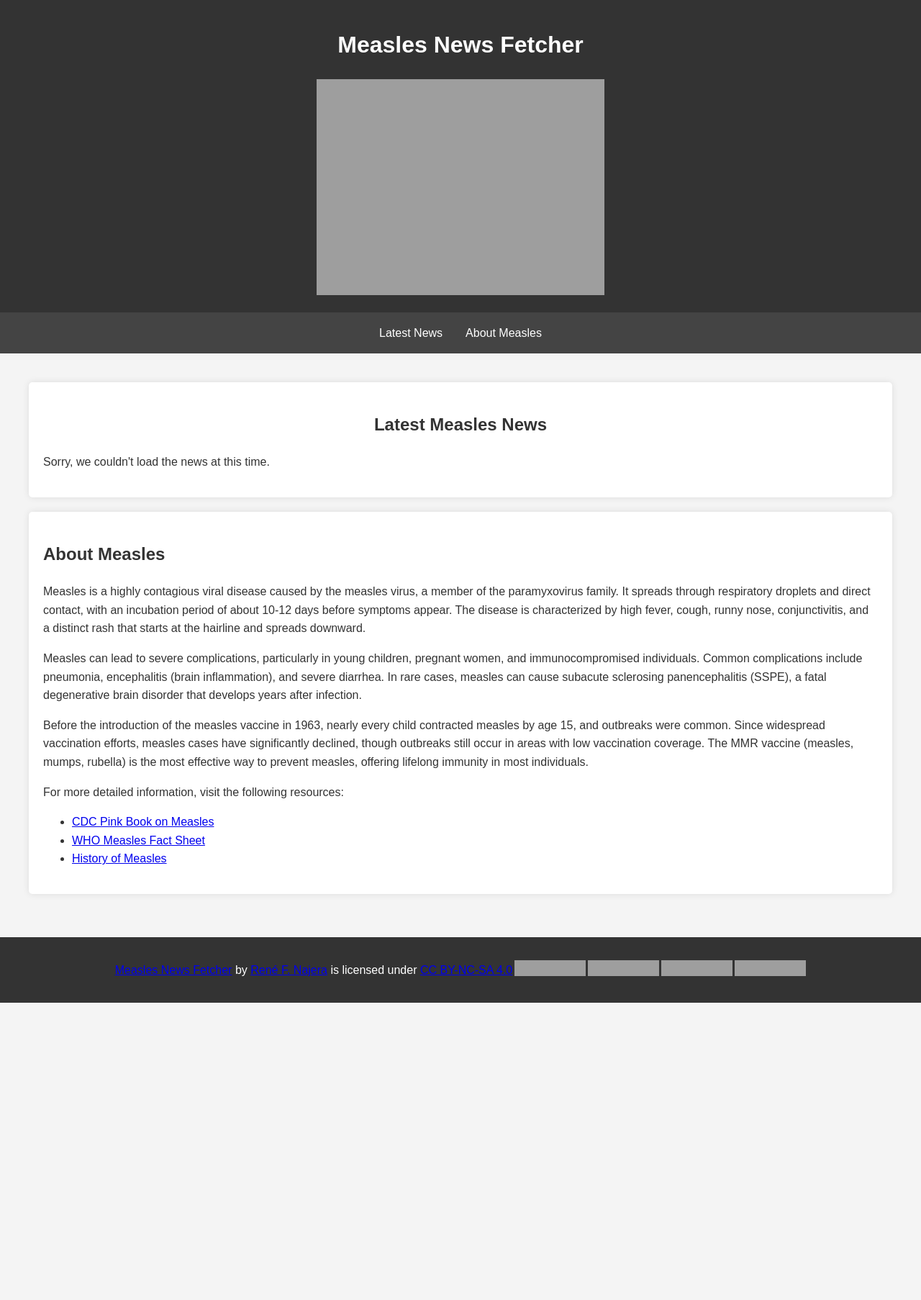
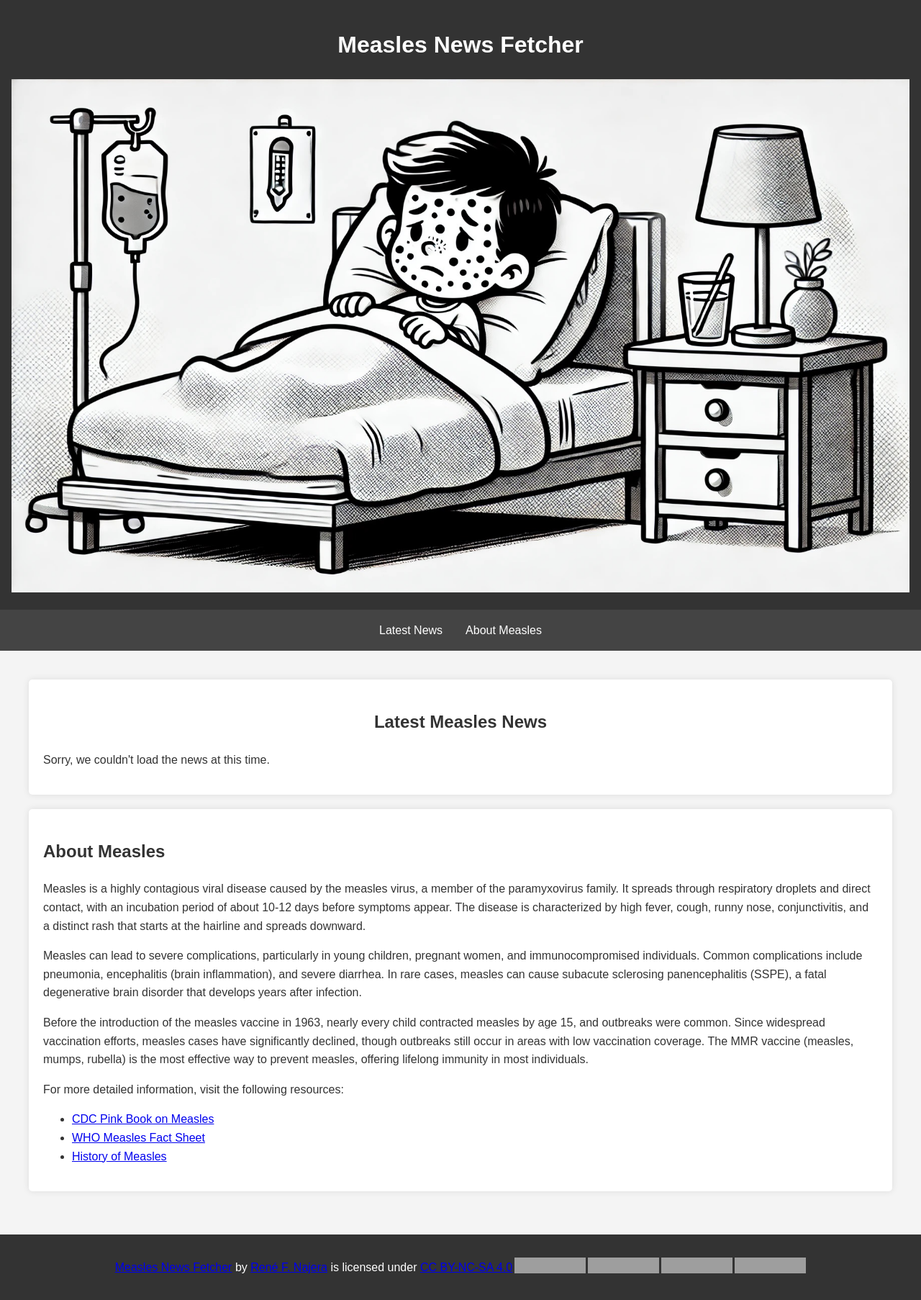
Before and after one commit to RFNajera/rfnajera.github.io, a Jekyll site: the page measles_news_fetcher.html, which Jekyll copies as it is, in a window 1280 px wide. Shown: the whole page at 72% size. Built offline with Jekyll 4.4.1, drawn with Linux system fonts in a browser that asks for light colours; before the commit the page ends 1393 px from its top, so only the background shows below that; grey boxes are pictures that could not be loaded.

Commit message:
Update measles_news_fetcher.html
Added path to header image.

```diff
--- a/measles_news_fetcher.html
+++ b/measles_news_fetcher.html
@@ -83,7 +83,7 @@
   <header>
     <h1>Measles News Fetcher</h1>
     <div id="measles-image-placeholder" style="text-align:center; margin-top:10px;">
-      <img src="[IMAGE_PATH_HERE]" alt="Illustration of a sick child with measles" style="max-width:100%; height:auto;">
+      <img src="assets/images/measles_header.jpg" alt="Illustration of a sick child with measles" style="max-width:100%; height:auto;">
     </div>
   </header>
   <nav>
```
